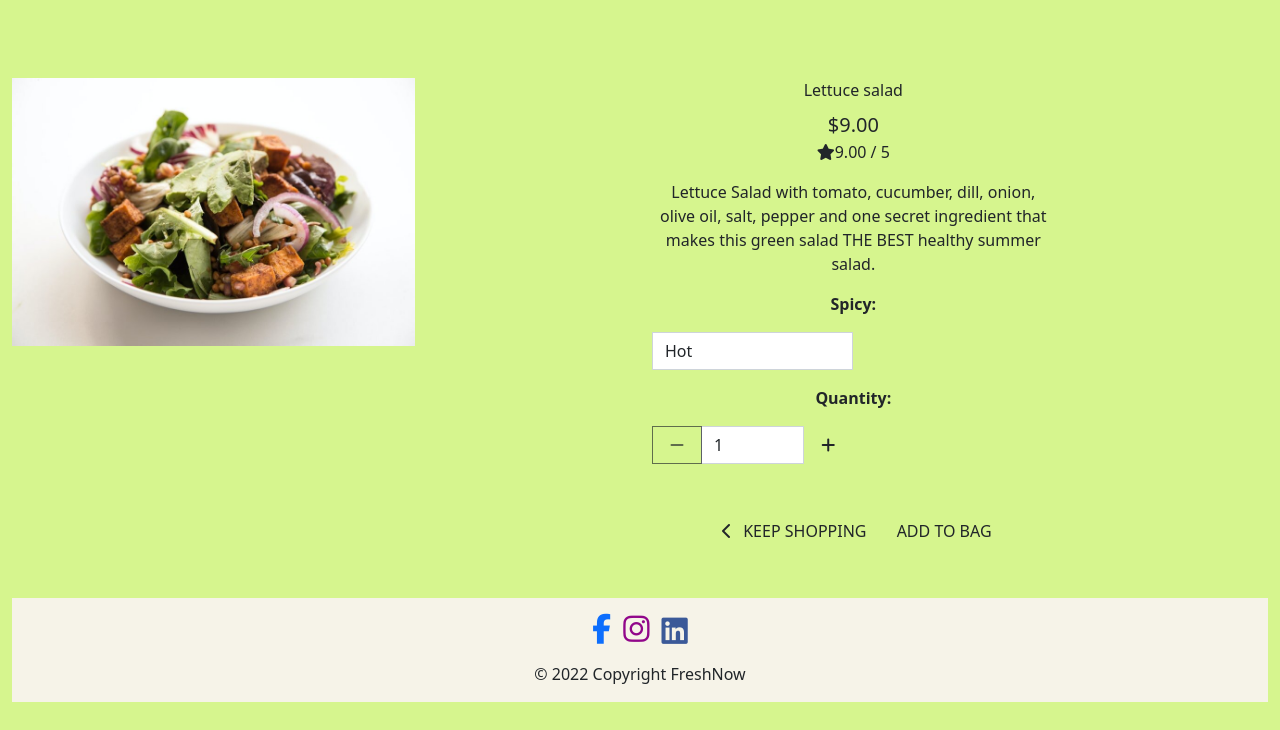
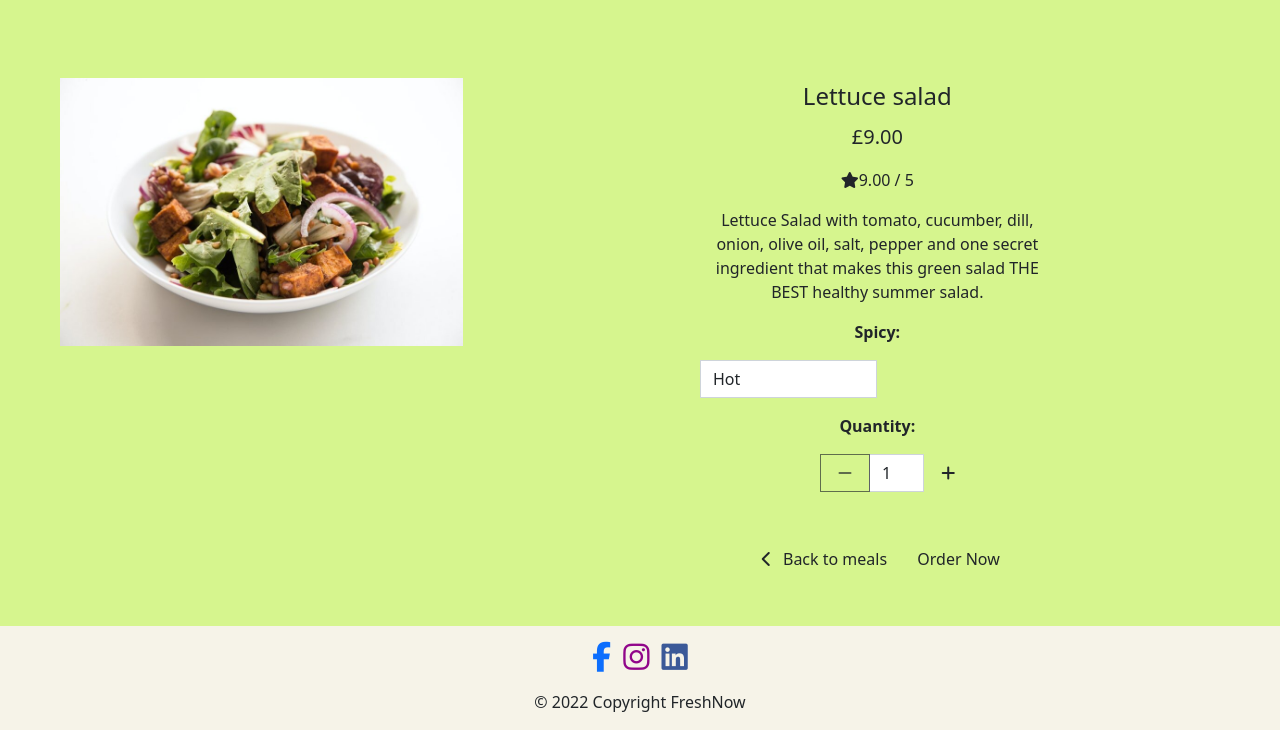
Before and after one commit to KonstantinaStrantzali/FreshNow-food-corner, a Django app: page /products/1/ in a window 1280 px wide. Shown: the part 134-864 px from the top of the page. Before the commit the page ends 836 px from the top, so only its background shows below. Run offline with Django 3.2, Linux system fonts and the light colour scheme; data comes from the database, SQL or seed files in the repository; some libraries are stand-ins or nearby versions.

Commit message:
pretify website style

```diff
--- a/products/templates/products/product_detail.html
+++ b/products/templates/products/product_detail.html
@@ -14,7 +14,7 @@
 
     <div class="container-fluid product-container">
         <div class="row text-center">
-            <div class="col-12 col-md-6 col-lg-4">
+            <div class="col-12 col-md-6 col-lg-4 ms-lg-5 ">
                 <div class="image-container my-5">
                     {% if product.image %}
                         <a href="{{ product.image.url }}" target="_blank">
@@ -28,9 +28,9 @@
                 </div>
             </div>
             <div class="col-12 col-md-6 col-lg-4 offset-lg-2">
-                <div class="product-details-container mb-5 mt-md-5">
-                    <p class="mb-2">{{ product.name }}</p>
-                    <p class="lead mb-0 text-left font-weight-bold">${{ product.price }}</p>
+                <div class="product-details-container mb-5 me-lg-5">
+                    <p class="mb-2 fs-4 mt-lg-5">{{ product.name }}</p>
+                    <p class="fs-5">£{{ product.price }}</p>
                     {% if product.rating %}
                       <p class="rating"><i class="fas fa-star mr-1"></i>{{ product.rating }} / 5 </p>
                     {% else %}
@@ -61,9 +61,9 @@
                             <div class="col-12">
                                 <div class="col-12">
                                     <p class="mt-3"><strong>Quantity:</strong></p>
-                                    <div class="form-group w-50">
-                                        <div class="input-group">
-                                            <div class="input-group-prepend">
+                                    <div class="form-group w-50 ms-5">
+                                        <div class="input-group ms-5">
+                                            <div class="input-group-prepend ms-4">
                                                 <button class="decrement-qty btn btn-black rounded-0"
                                                     data-item_id="{{ product.id }}" id="decrement-qty_{{ product.id }}">
                                                     <span class="icon">
@@ -88,13 +88,13 @@
                                 </div>
 
                             <div class="col-12">
-                                <a href="{% url 'products' %}" class="btn btn-outline-black rounded-0 mt-5">
+                                <a href="{% url 'products' %}" class="btn mt-5">
                                     <span class="icon">
                                         <i class="fas fa-chevron-left"></i>
                                     </span>
-                                    <span class="text-uppercase">Keep Shopping</span>
+                                    <span class="button-content">Back to meals</span>
                                 </a>
-                                <input type="submit" class="btn btn-black rounded-0 text-uppercase mt-5" value="Add to Bag">
+                                <input type="submit" class="btn mt-5" value="Order Now">
                             </div>
                             <input type="hidden" name="redirect_url" value="{{ request.path }}">
                         </div>
@@ -104,6 +104,7 @@
             </div>
         </div>
     </div>
+</div>
 
 {% endblock %}
 {% block postloadjs %}
--- a/static/css/base.css
+++ b/static/css/base.css
@@ -99,7 +99,12 @@ html {
 .hero-area{
     margin-top:10%;
 }
+/* Cards */
 
+.card-price{
+    margin-bottom: 5px;
+
+}
 
 /* from Bulma */
 .icon {
@@ -179,3 +184,17 @@ html {
         padding-top: 164px;
     }
 }
+
+@media (min-width: 768px) {
+    .hero-container {
+
+        height: 40vh;
+}
+}
+
+@media (max-width: 768px) {
+    .hero-container {
+
+        height: 45vh;
+}
+}
--- a/templates/base.html
+++ b/templates/base.html
@@ -16,6 +16,7 @@
     {% block corecss %}
         <link href="https://cdn.jsdelivr.net/npm/bootstrap@5.2.0-beta1/dist/css/bootstrap.min.css" rel="stylesheet" integrity="sha384-0evHe/X+R7YkIZDRvuzKMRqM+OrBnVFBL6DOitfPri4tjfHxaWutUpFmBp4vmVor" crossorigin="anonymous">
         <link rel="stylesheet" href="https://fonts.googleapis.com/css?family=Lato&display=swap">
+        <link rel="stylesheet" href="https://cdn.jsdelivr.net/npm/bootstrap-select@1.14.0-beta3/dist/css/bootstrap-select.min.css">
         <link rel="stylesheet" href="{% static 'css/base.css' %}">
          <!-- Stripe -->
     {% endblock %}
@@ -26,6 +27,7 @@
     {% block corejs %}
     <script src="https://code.jquery.com/jquery-3.4.1.min.js" integrity="sha256-CSXorXvZcTkaix6Yvo6HppcZGetbYMGWSFlBw8HfCJo=" crossorigin="anonymous"></script>
     <script src="https://cdn.jsdelivr.net/npm/bootstrap@5.2.0-beta1/dist/js/bootstrap.bundle.min.js" integrity="sha384-pprn3073KE6tl6bjs2QrFaJGz5/SUsLqktiwsUTF55Jfv3qYSDhgCecCxMW52nD2" crossorigin="anonymous"></script>
+    <script src="https://cdn.jsdelivr.net/npm/bootstrap-select@1.14.0-beta3/dist/js/bootstrap-select.min.js"></script>
     <script src="https://kit.fontawesome.com/76781f2be6.js" crossorigin="anonymous"></script>
     <!-- Stripe -->
     <script src="https://js.stripe.com/v3/"></script>
@@ -157,7 +159,7 @@
                        </li>
                        <li class="list-inline-item">
                         <a href="#" target="_blank" rel="noopener" aria-label="linkedin"></a>
-                        <i class="fab fa-linkedin fa-lg" aria-hidden="true"></i>
+                        <i class="fab fa-linkedin fa-l" aria-hidden="true"></i>
                         <span class="sr-only">linkedin</span>
                           </a>
                        </li>
```
Also changed, not shown: products/templates/products/products.html (+13 -11 lines).
